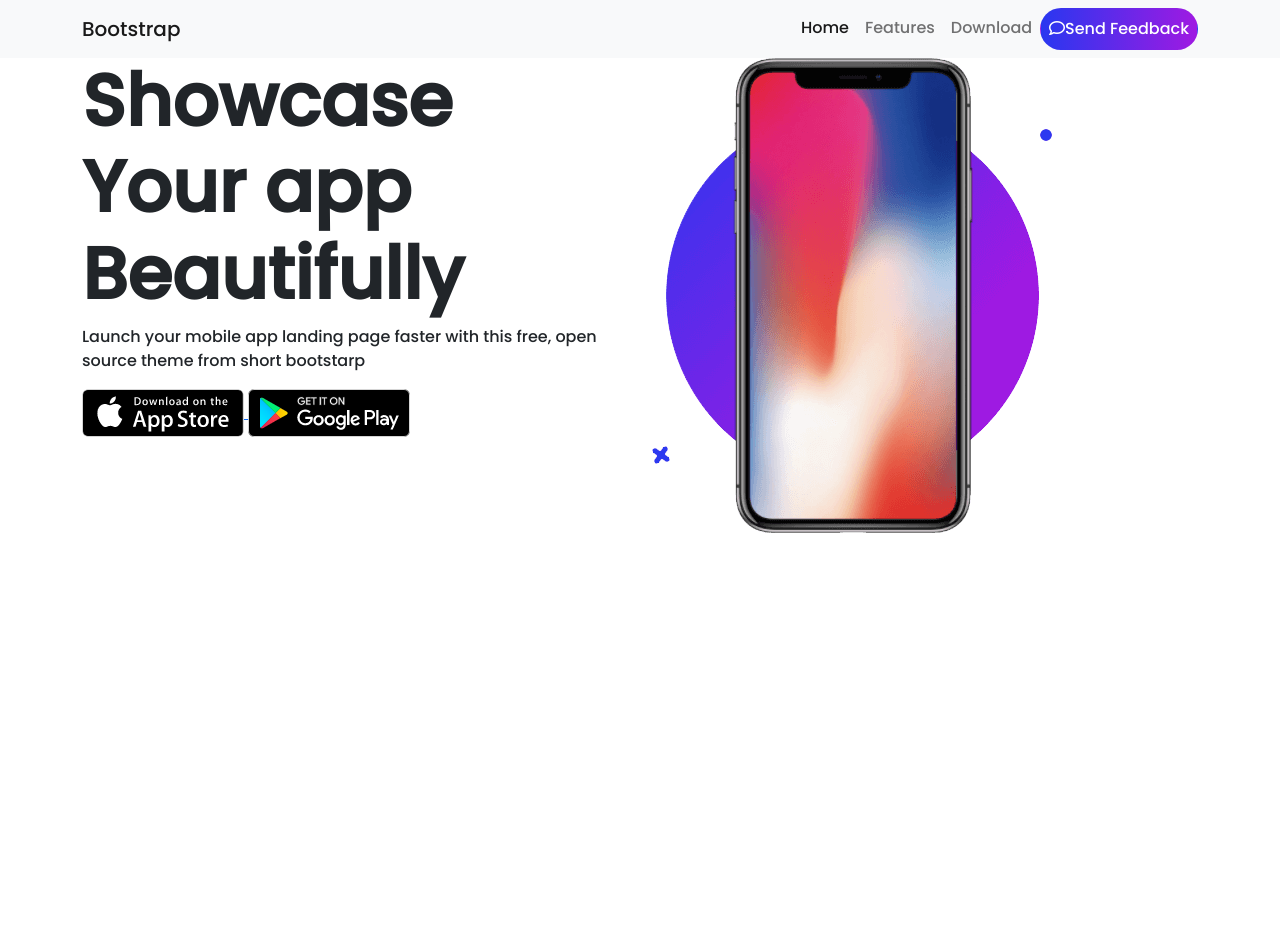
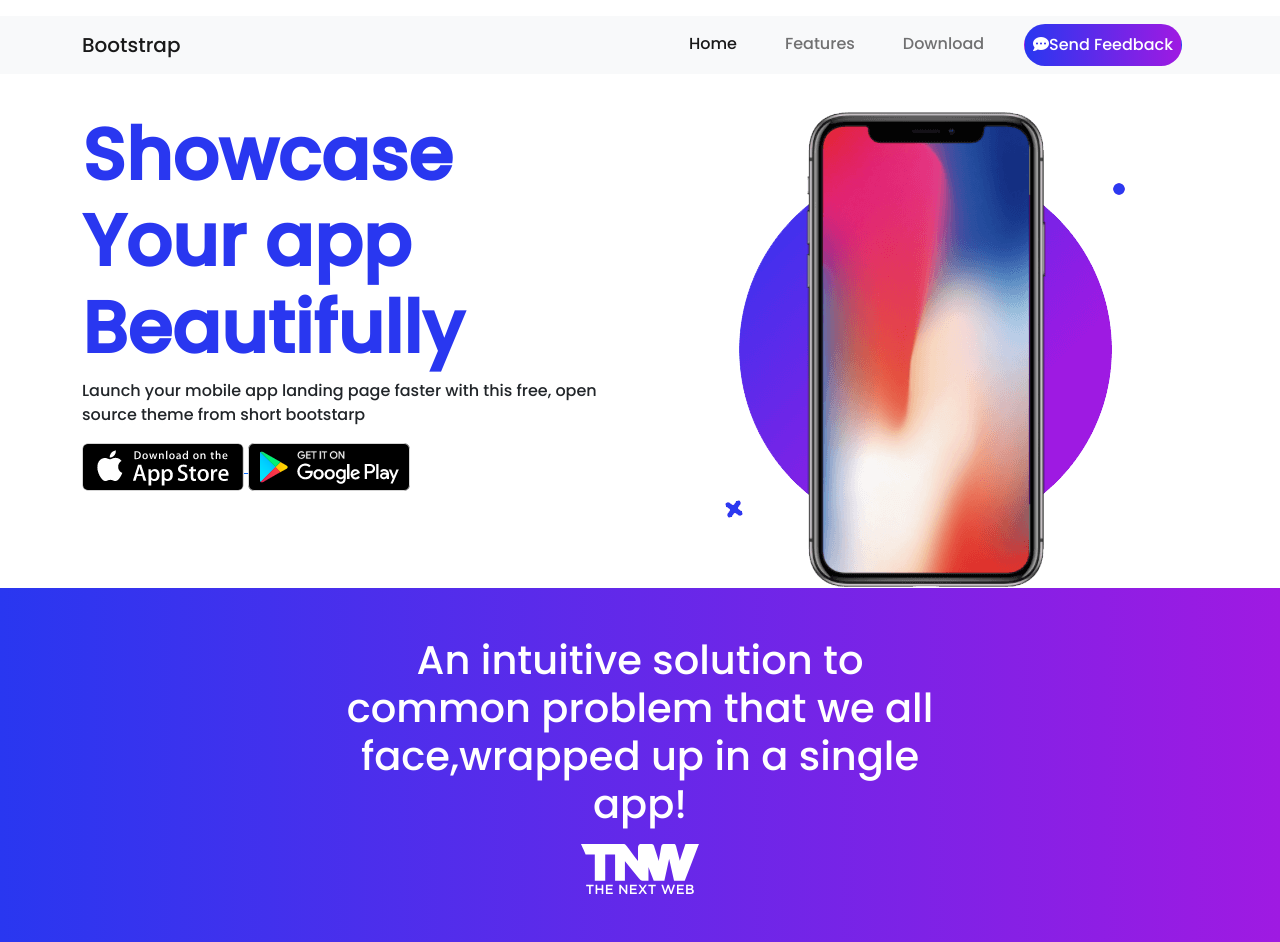
Before and after one commit to MdAnowar1/Bootstrap-System, a plain HTML site: page index.html in a window 1280 px wide. Before the commit the page ends 800 px from the top, so only its background shows below. Drawn offline with nearby package versions, Linux system fonts and the light colour scheme.

Commit message:
banner part done

```diff
--- a/css/style.css
+++ b/css/style.css
@@ -5,3 +5,12 @@ body{
 .background-gradient{
     background-image: linear-gradient(90deg, #2937f0, #9f1ae2);
 }
+.navigation{
+    height: 80px;
+}
+.text-color{
+    color: #2937f0;
+}
+.banner{
+    height: calc(100vh - 80px);
+}
--- a/index.html
+++ b/index.html
@@ -11,7 +11,7 @@
     <link rel="stylesheet" href="css/style.css">
 </head>
 <body>
-    <header>
+    <header class="navigation my-3">
         <nav class="navbar navbar-expand-lg bg-light">
             <div class="container">
               <a class="navbar-brand" href="#">Bootstrap</a>
@@ -20,18 +20,18 @@
               </button>
               <div class="collapse navbar-collapse" id="navbarNav">
                 <ul class="navbar-nav ms-auto">
-                  <li class="nav-item">
+                  <li class="nav-item mx-3">
                     <a class="nav-link active" aria-current="page" href="#">Home</a>
                   </li>
-                  <li class="nav-item">
+                  <li class="nav-item mx-3">
                     <a class="nav-link" href="#">Features</a>
                   </li>
-                  <li class="nav-item">
+                  <li class="nav-item mx-3">
                     <a class="nav-link" href="#">Download</a>
                   </li>
-                  <li class="nav-itemn">
+                  <li class="nav-itemn mx-3">
                     <a class="nav-link btn rounded-pill btn background-gradient text-white" href="#">
-                        <i class="fa-regular fa-comment"></i>Send Feedback</a>
+                      <i class="fa-solid fa-comment-dots"></i></i>Send Feedback</a>
                   </li>
                 </ul>
               </div>
@@ -43,7 +43,7 @@
         <div class="row">
             <div class="col-md-6">
                  <div>
-                 <h1 class="display-2 fw-bold">Showcase Your app Beautifully</h1>
+                 <h1 class="display-2 fw-bold text-color">Showcase Your app Beautifully</h1>
                  <p>Launch your mobile app landing page faster with this free, open source theme from short bootstarp</p>
                  <a href="">
                     <img src="images/app-store.png" alt="">
@@ -52,8 +52,16 @@
                  </div>
             </div>
             <div class="col-md-6">
-                 <img src="images/banner.png" alt="">
+                 <div class="d-flex justify-content-center align-items-center">
+                  <img src="images/banner.png" alt="">
+                 </div>
             </div>
+        </div>
+       </section>
+       <section>
+        <div class="background-gradient d-flex flex-column justify-content-center align-items-center py-5">
+          <h1 class="text-center text-white w-50 mb-3">An intuitive solution to common problem that we all face,wrapped up in a single app!</h1>
+          <img height="50" src="images/tnw-logo.svg" alt="">
         </div>
        </section>
     </main>
```
